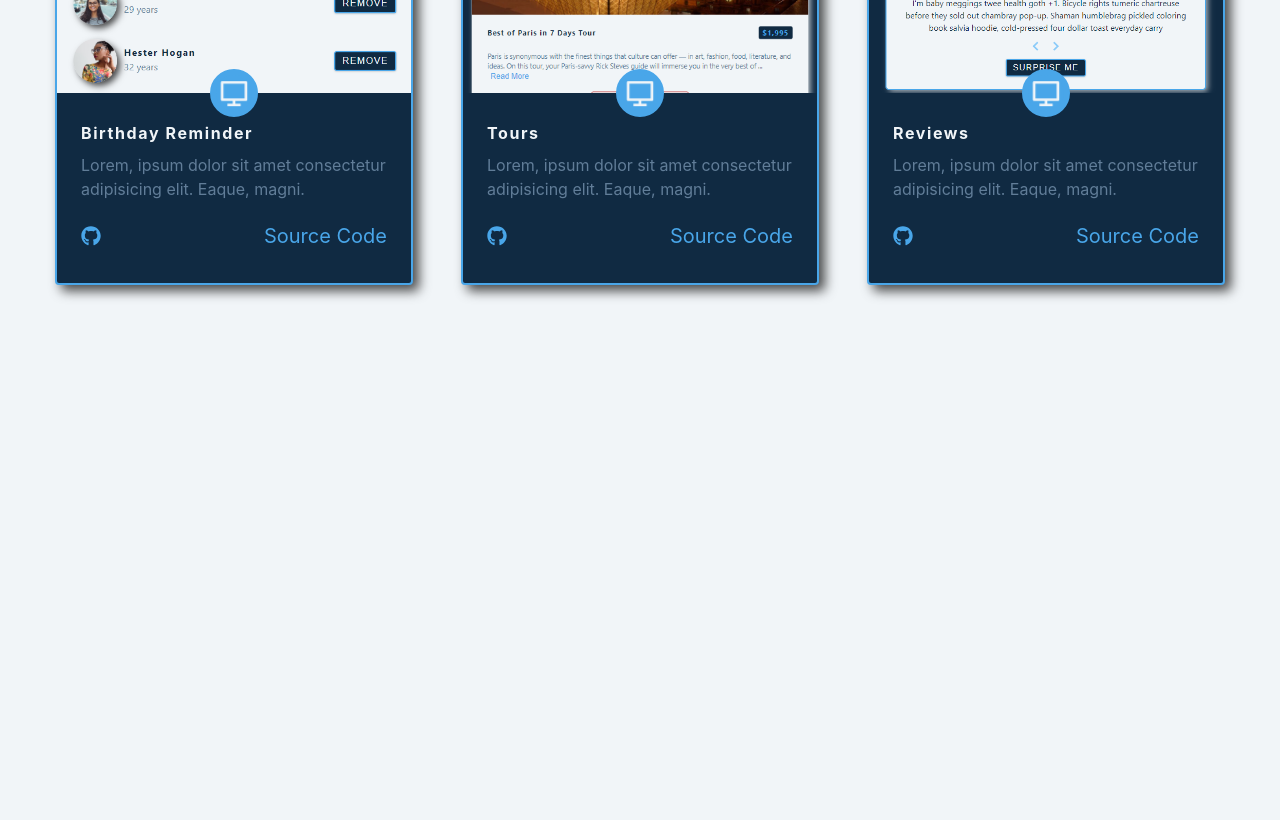
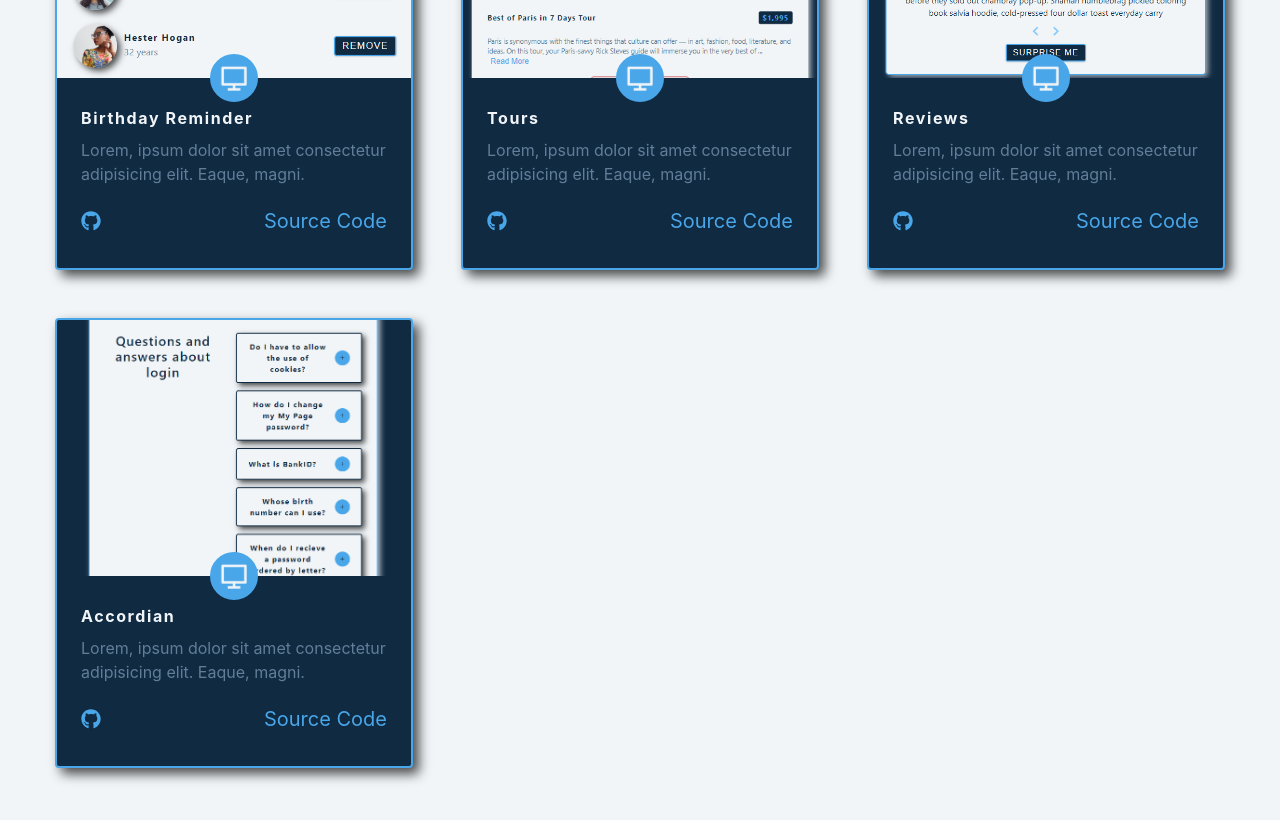
Before and after one commit to mshuber1981/React-JS, a React (Create React App) app: page /#/ in a window 1280 px wide. Shown: the part 380-1200 px from the top of the page. Before the commit the page ends 800 px from the top, so only its background shows below. Built offline with nearby package versions, Linux system fonts and the light colour scheme.

Commit message:
Adding Accordian project data

```diff
--- a/src/data.js
+++ b/src/data.js
@@ -3,6 +3,7 @@ import { FaLinkedin, FaGithub } from "react-icons/fa";
 import BirthdayReminder from "./media/cards/BirthdayReminder.PNG";
 import Tours from "./media/cards/Tours.PNG";
 import Reviews from "./media/cards/Reviews.PNG";
+import Accordian from "./media/cards/Accordian.PNG";
 
 // Projects
 export const projects = [
@@ -35,6 +36,16 @@ export const projects = [
       "Lorem, ipsum dolor sit amet consectetur adipisicing elit. Eaque, magni.",
     github:
       "https://github.com/mshuber1981/React-JS/blob/main/src/pages/Reviews.jsx",
+  },
+  {
+    id: 4,
+    name: "Accordian",
+    image: Accordian,
+    link: "/Accordian",
+    description:
+      "Lorem, ipsum dolor sit amet consectetur adipisicing elit. Eaque, magni.",
+    github:
+      "https://github.com/mshuber1981/React-JS/blob/main/src/pages/Accordian.jsx",
   },
 ];
 
@@ -126,3 +137,32 @@ export const reviews = [
     text: "Edison bulb put a bird on it humblebrag, marfa pok pok heirloom fashion axe cray stumptown venmo actually seitan. VHS farm-to-table schlitz, edison bulb pop-up 3 wolf moon tote bag street art shabby chic. ",
   },
 ];
+
+// Accordian
+export const questions = [
+  {
+    id: 1,
+    title: "Do I have to allow the use of cookies?",
+    info: "Unicorn vinyl poutine brooklyn, next level direct trade iceland. Shaman copper mug church-key coloring book, whatever poutine normcore fixie cred kickstarter post-ironic street art.",
+  },
+  {
+    id: 2,
+    title: "How do I change my My Page password?",
+    info: "Coloring book forage photo booth gentrify lumbersexual. Migas chillwave poutine synth shoreditch, enamel pin thundercats fashion axe roof party polaroid chartreuse.",
+  },
+  {
+    id: 3,
+    title: "What is BankID?",
+    info: "Enamel pin fam sustainable woke whatever venmo. Authentic asymmetrical put a bird on it, lumbersexual activated charcoal kinfolk banjo cred pickled sartorial.",
+  },
+  {
+    id: 4,
+    title: "Whose birth number can I use?",
+    info: "Edison bulb direct trade gentrify beard lo-fi seitan sustainable roof party franzen occupy squid. Knausgaard cronut succulents, scenester readymade shabby chic lyft. Copper mug meh vegan gentrify.",
+  },
+  {
+    id: 5,
+    title: "When do I recieve a password ordered by letter?",
+    info: "Locavore franzen fashion axe live-edge neutra irony synth af tilde shabby chic man braid chillwave waistcoat copper mug messenger bag. Banjo snackwave blog, microdosing thundercats migas vaporware viral lo-fi seitan ",
+  },
+];
```
Also changed, not shown: src/media/cards/Accordian.PNG (added).
